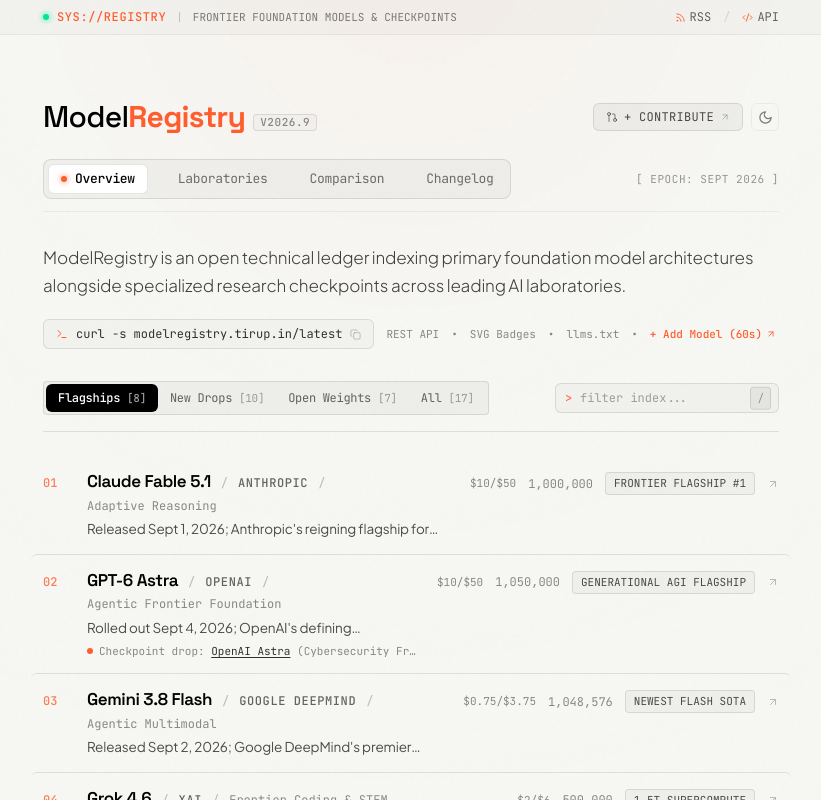
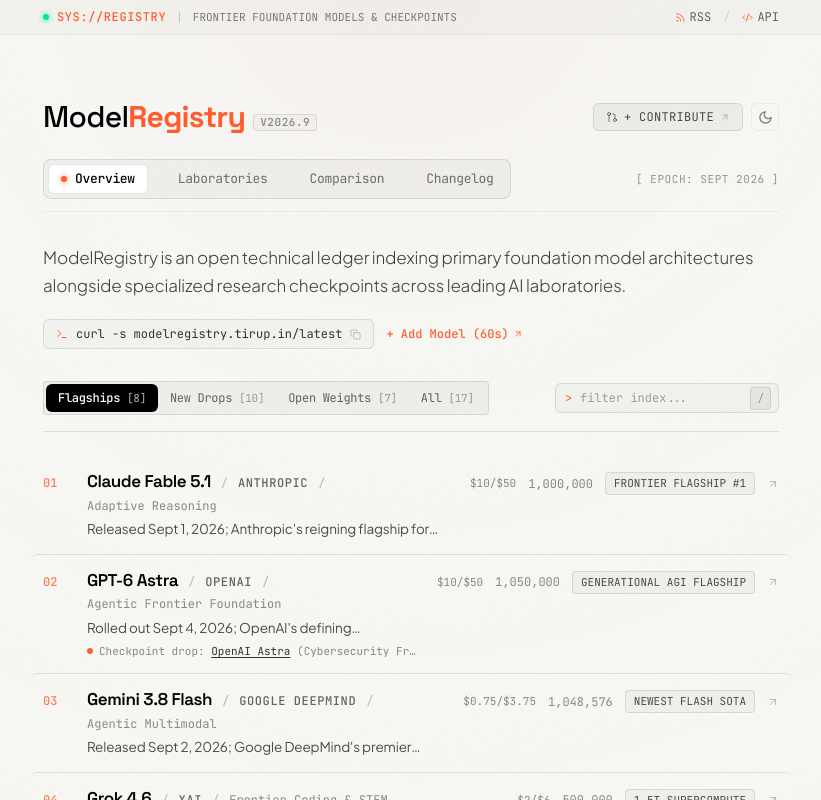
Before and after one commit to TirupMehta/ModelRegistry, a Next.js app: page / in a window 1280 px wide. Shown: the whole page, without its empty margins (229-1050 px from the left). Built offline with nearby package versions, Linux system fonts and the light colour scheme.

Commit message:
style(ui): streamline hero header by removing redundant telemetry links

```diff
--- a/app/page.tsx
+++ b/app/page.tsx
@@ -156,41 +156,15 @@ export default function Home() {
               )}
             </button>
 
-            <div className="flex items-center gap-2.5 sm:gap-3 text-[11px] text-black/45 dark:text-zinc-500">
-              <a
-                href="/api/v1/models"
-                target="_blank"
-                className="hover:text-black dark:hover:text-white transition-colors"
-              >
-                REST API
-              </a>
-              <span>•</span>
-              <a
-                href="/api/badge?model=latest"
-                target="_blank"
-                className="hover:text-black dark:hover:text-white transition-colors"
-              >
-                SVG Badges
-              </a>
-              <span>•</span>
-              <a
-                href="/llms.txt"
-                target="_blank"
-                className="hover:text-black dark:hover:text-white transition-colors"
-              >
-                llms.txt
-              </a>
-              <span>•</span>
             <a
               href="https://github.com/TirupMehta/ModelRegistry/blob/main/CONTRIBUTING.md"
               target="_blank"
               rel="noopener noreferrer"
-                className="hover:text-[#ff5d2e] transition-colors flex items-center gap-1 font-medium text-[#ff5d2e]"
+              className="hover:text-[#ff5d2e] transition-colors inline-flex items-center gap-1 font-medium text-[#ff5d2e] text-[11px] sm:text-xs"
             >
               <span>+ Add Model (60s)</span>
               <ArrowUpRight size={10} />
             </a>
-            </div>
           </div>
         </div>
 
```
Lines whose indentation alone changed are shown as unchanged.
